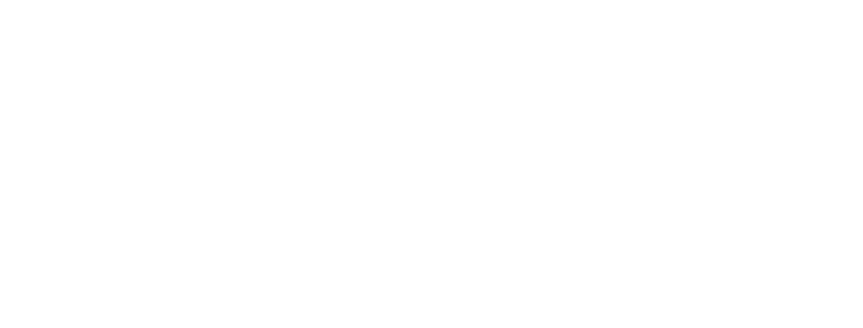
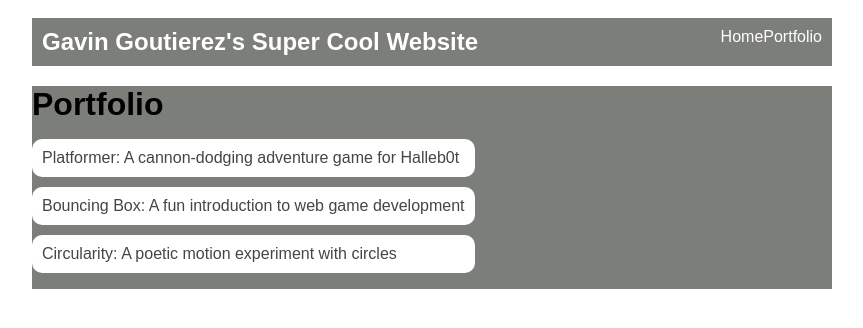
Before and after one commit to The-Thugalicious-Squidward/The-Thugalicious-Squidward.github.io, a plain HTML site: page portfolio.html in a window 1280 px wide. Shown: the whole page, without its empty margins (208-1071 px from the left). Drawn offline with Linux system fonts and the light colour scheme.

Commit message:
add portfolio page to website

```diff
--- a/portfolio.html
+++ b/portfolio.html
@@ -0,0 +1,40 @@
+<!DOCTYPE html>
+<html>
+  <head>
+  <title>Gavin Goutierez's Super Cool Website</title>
+  <link rel="stylesheet" href="style.css" />
+</head>
+  <body>
+    <!-- All content goes here -->
+    <div id="all-contents">
+      <nav>
+  <h1>Gavin Goutierez's Super Cool Website</h1>
+  <ul id="nav-ul">
+    <li class="nav-li">
+      <a href="index.html">Home</a>
+    </li>
+    <li class="nav-li">
+      <a href="portfolio.html">Portfolio</a>
+    </li>
+  </ul>
+</nav>
+
+<main>
+  <div class="content">
+    <h1>Portfolio</h1>
+    <ul id="portfolio">
+<li>
+  <a href="fsd-projects/platformer/">Platformer: A cannon-dodging adventure game for Halleb0t</a>
+</li>
+<li>
+  <a href="fsd-projects/bouncing-box/">Bouncing Box: A fun introduction to web game development</a>
+</li>
+<li>
+  <a href="fsd-projects/circularity/">Circularity: A poetic motion experiment with circles</a>
+</li>
+    </ul>
+  </div>
+</main>
+    </div>
+  </body>
+</html>
--- a/style.css
+++ b/style.css
@@ -1,6 +1,6 @@
 body {
-    background: rgb(125, 198, 205);
-    color: rgb(45, 45, 45);
+    background: white;
+    color: rgb(255, 255, 255);
     padding: 10px;
     font-family: Arial, sans-serif;
 }
@@ -12,7 +12,7 @@
 
 /* navigation menu */
 nav {
-    background: rgb(239, 80, 41);
+    background: rgb(123, 126, 121);
     margin: 0 auto;
     display: flex;
     padding: 10px;
@@ -22,7 +22,7 @@
 h1 {
     display: flex;
     align-items: center;
-    color: rgb(71, 215, 235);
+    color:white;
     flex: 1;
     margin: 0;
 }
@@ -34,19 +34,19 @@
     display: flex;
 }
 
-.nav-li {
+nav-li {
     display: inline-block;
     padding: 0 10px;
 }
 
 a {
     text-decoration: none;
-    color: #47e0eb;
+    color: #fff;
 }
 
 /* main container area beneath menu */
 main {
-    background: rgb(98, 211, 211);
+    background: rgb(123, 126, 121);
     display: flex;
     margin-top: 20px;
 }
@@ -56,11 +56,11 @@
     padding: 10px;
 }
 
-.sidebar-img {
+sidebar-img {
     width: 200px;
 }
 
-.content {
+content {
     flex: 1;
     padding: 15px;
 }
@@ -75,3 +75,28 @@
 h2, h3 {
     margin: 0px;
 }
+/* Portfolio styles */
+.content h1 {
+  color: black;
+}
+
+#portfolio {
+  list-style-type: none;
+  padding-left: 0;
+}
+
+#portfolio li {
+  background: #fff;
+  padding: 10px;
+  border-radius: 10px;
+  margin-bottom: 10px;
+}
+
+#portfolio li:hover {
+  background: #eee;
+}
+
+#portfolio a {
+  text-decoration: none;
+  color: #454545;
+}
```
Also changed, not shown: index.html (+2 -0 lines).
